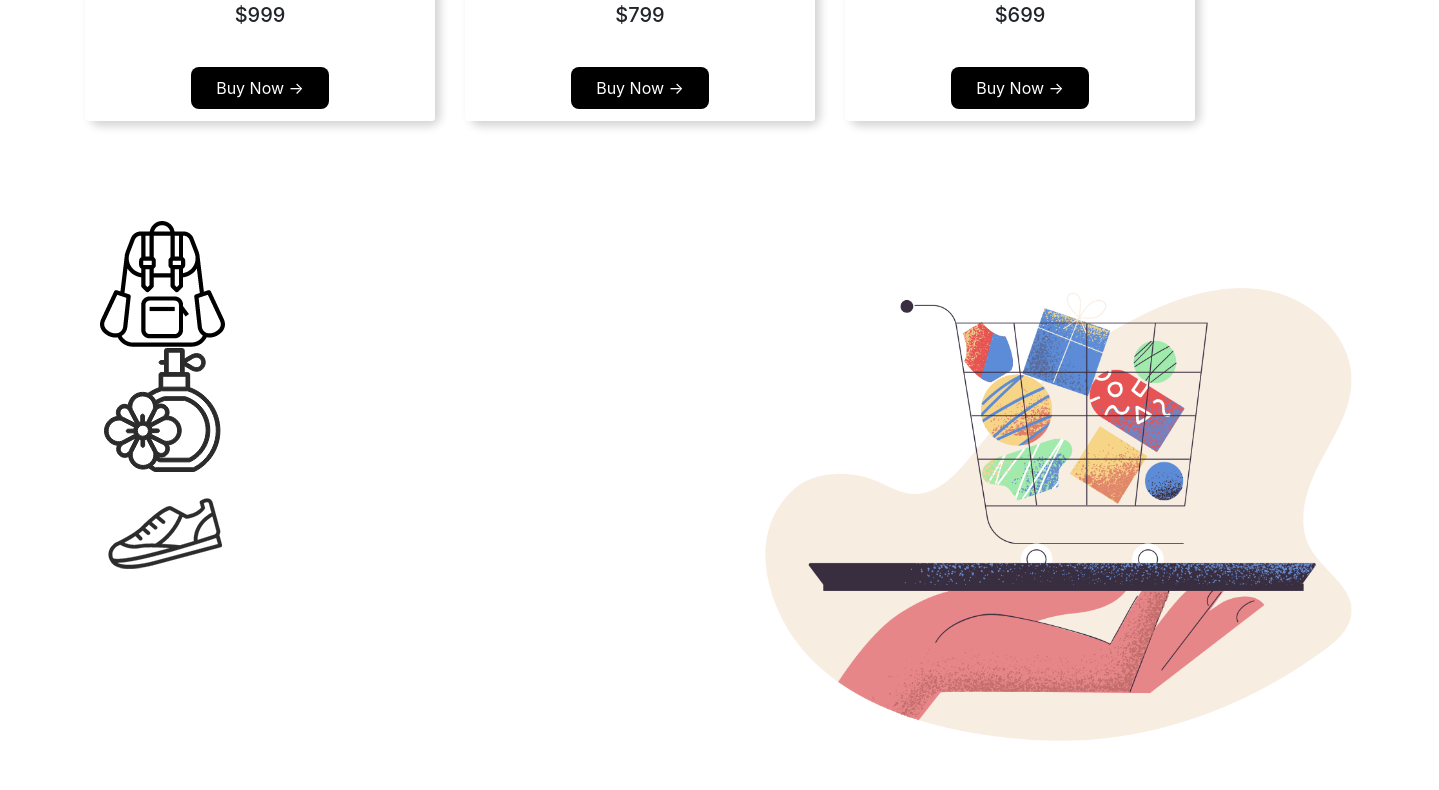
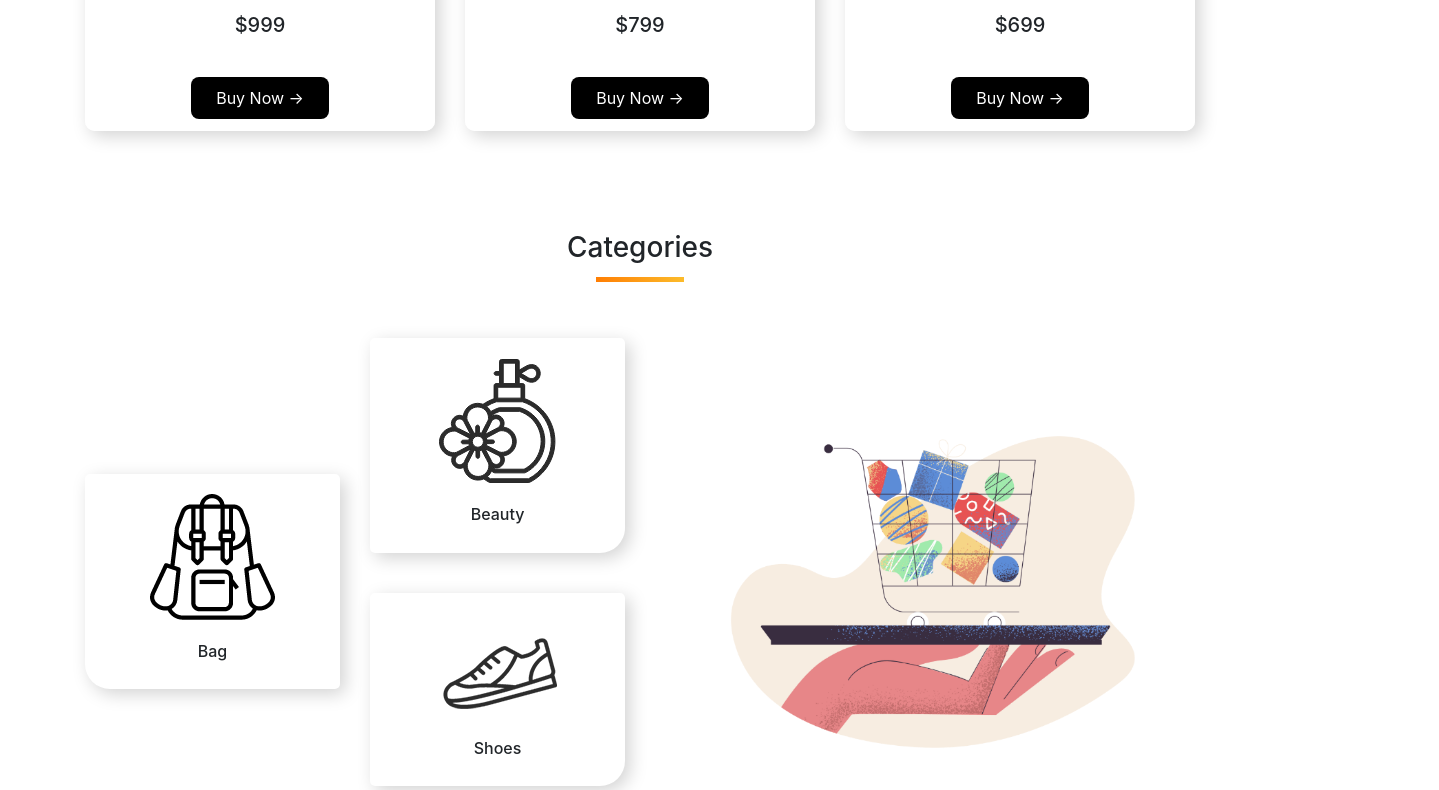
Before and after one commit to MonimHasan/hot-gadgets, a plain HTML site: page index.html in a window 1280 px wide. Shown: the part 2010-2800 px from the top of the page, 1439 px wide, since content can reach past the window. Drawn offline with nearby package versions, Linux system fonts and the light colour scheme.

Commit message:
finished

```diff
--- a/index.html
+++ b/index.html
@@ -23,7 +23,7 @@
                   <a class="nav-link active" href="#">Home</a>
                 </li>
                 <li class="nav-item">
-                  <a class="nav-link" href="#">Product</a>
+                  <a class="nav-link" href="#product">Product</a>
                 </li>
                 <li class="nav-item">
                   <a class="nav-link" href="#">About us</a>
@@ -146,12 +146,9 @@
 
         <!--SmartPhone Area End-->
 
-
-
-
         <!--Laptop Area start-->
 
-        <div class="container">
+        <div class="container" id="product">
             <div class="d-flex justify-content-between align-items-center margin-bottom">
                 <h1>Laptop</h1>
                 <p class="orange">See all</p>
@@ -198,20 +195,56 @@
               <!--Categories Part Start-->
 
               <div class="container">
-                  <div class="row">
-                      <div class="col-6">
-                          <div class="col-3"><img src="image/categories/bag.png" alt=""></div>
-                          <div class="col-3">
-                              <img src="image/categories/perfume.png" alt="">
-                              <img src="image/categories/shoe.png" alt="">
+                <div class="d-flex justify-content-center category-border">
+                  <h3>Categories</h3>
+              </div>
+              <div class="row">
+                  <div class="col-md-3 col-sm-12 d-flex align-items-center">
+                      <div class="card w-100 category-bag">
+                          <div class="card-body">
+                              <img src="image/Categories/bag.png" alt="">
+                              <h6>Bag</h6>
                           </div>
                       </div>
-                      <div class="col-6">
-                          <img src="image/categories/pale-order.png" alt="">
+                  </div>
+                  <div class="col-md-3 col-sm-12">
+                      <div class="card w-100  category-shoe-beauty">
+                          <div class="card-body ">
+                              <img src="image/Categories/perfume.png" alt="">
+                              <h6 id="beauty">Beauty</h6>
+                          </div>
+                      </div>
+                      <div class="card w-100  category-shoe-beauty">
+                          <div class="card-body">
+                              <img src="image/Categories/shoe.png" alt="">
+                              <h6>Shoes</h6>
+                          </div>
                       </div>
                   </div>
+                  <div class="col-md-6 d-flex align-items-center">
+                      <img class="w-100" src="image/Categories/pale-order.png" alt="">
+                  </div>
+              </div>
               </div>
 
+               <!--Categories Part End-->
+
+               <!--Footer Part Start-->
+
+              <div class="container d-flex justify-content-center align-items-center orange-bg container-height">
+                <div>
+                    <h3>LET'S STAY IN TOUCH</h3>
+                    <h6>Get updates on sales, specials and more</h6>
+                    <input class="form-control" type="text">
+                    <button class="buy-now-button">Buy Now</button>
+                </div>
+            </div>
+
+            <footer>
+                <small>&copy;2020 Hot-gadgets commerce. All right reserved, Monim, Bangladesh.</small>
+            </footer>
+
+             <!--Footer Part End-->
 
 
     <script src="https://code.jquery.com/jquery-3.4.1.slim.min.js" integrity="sha384-J6qa4849blE2+poT4WnyKhv5vZF5SrPo0iEjwBvKU7imGFAV0wwj1yYfoRSJoZ+n" crossorigin="anonymous"></script>
--- a/style.css
+++ b/style.css
@@ -1,11 +1,19 @@
 .container{
     margin-bottom:100px;
+}
+.orange-bg{
+    background-color:#fceae8;
+    border-radius:10px;
+
 }
 .gadget-logo{
     margin-top:20px;
 }
 .carousel-indicators li{
     background-color:orange;
+}
+.carousel-item{
+    padding: 20px 40px;
 }
 .buy-now-button{
     background-color:#000000;
@@ -19,6 +27,7 @@
     border:none;
     border-radius:10px;
     box-shadow:5px 5px 10px lightgray;
+    overflow:hidden;
 }
 .card-footer{
     background-color:#fff;
@@ -31,3 +40,63 @@
 .orange{
     color:#ff9d00;
 }
+.category-border{
+    border-style: solid;
+    border-width: 0 0 5px 0;
+    padding-bottom: 5px;
+    margin-bottom: 20px;
+    width: 8%;
+    margin: auto;
+    border-image: linear-gradient(45deg, rgb(255, 125, 3), rgb(250,224,66)) 1;
+    margin-bottom: 5%;
+}
+.card{
+    text-align:center;
+    text-align: center;
+    border: none;
+    box-shadow: lightgrey 5px 5px 18px;
+}
+.card-columns{
+    margin-left: 20%;
+}
+.category-bag {
+    border-top-left-radius: 5px;
+    border-top-right-radius: 5px;
+    border-bottom-left-radius: 25px;
+    border-bottom-right-radius: 5px;
+}
+.category-shoe-beauty {
+    margin-bottom: 40px;
+    border-top-left-radius: 5px;
+    border-top-right-radius: 5px;
+    border-bottom-left-radius: 5px;
+    border-bottom-right-radius: 25px;
+}
+.category-bag h6{
+    padding-top: 10%;
+}
+#beauty{
+    padding-top: 10%;
+}
+.col-sm-12{
+    margin-bottom: 20px;
+}
+.form-control{
+    margin-bottom:10px;
+}
+.card-footer{
+    background-color:#fff;
+    border-top:none;
+}
+.container-height{
+    height:300px;
+}
+#subscribe h6{
+    color:gray;
+}
+.form-control{
+    margin-bottom:10px;
+}
+footer{
+    text-align:center;
+}
```
